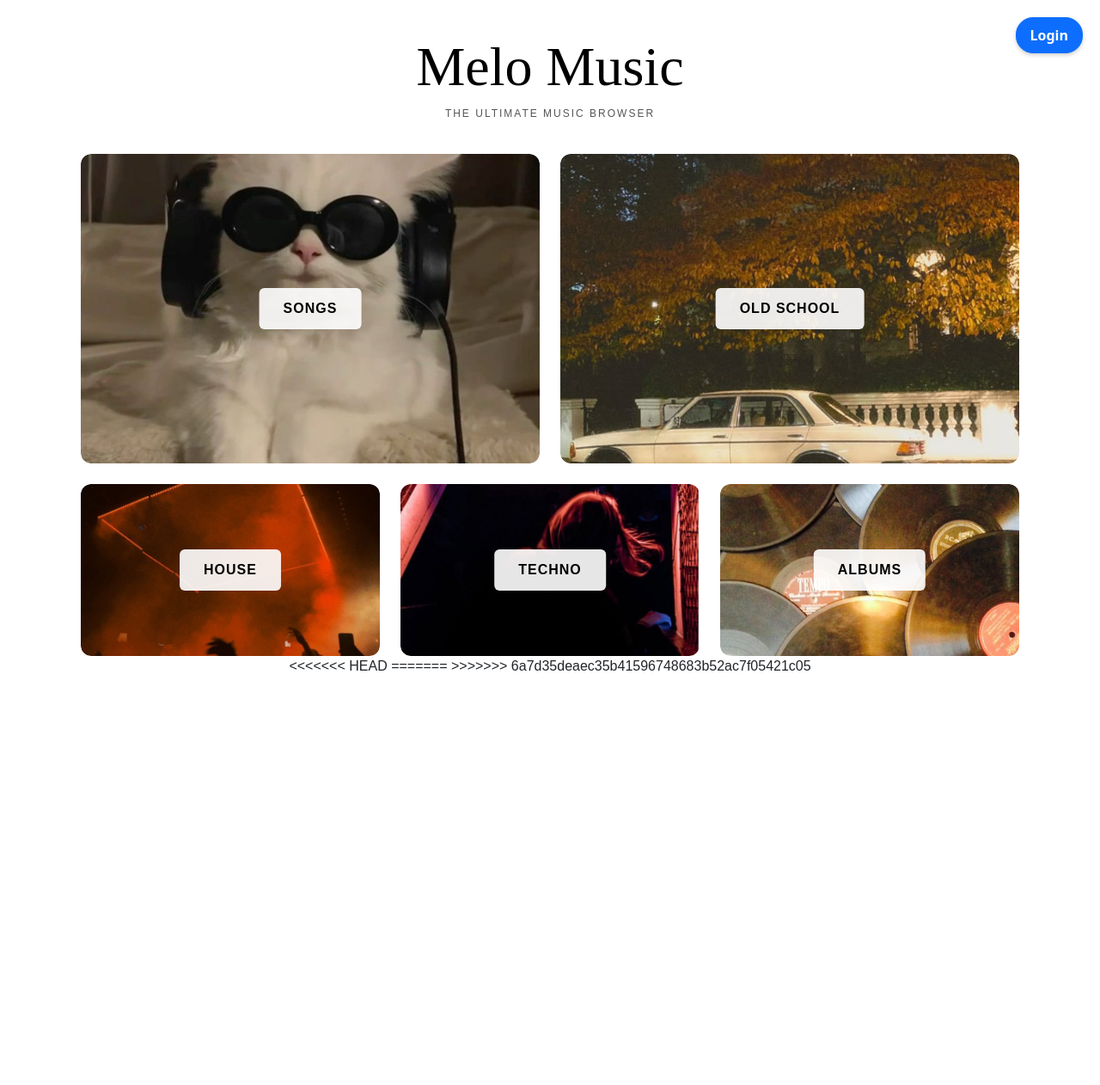
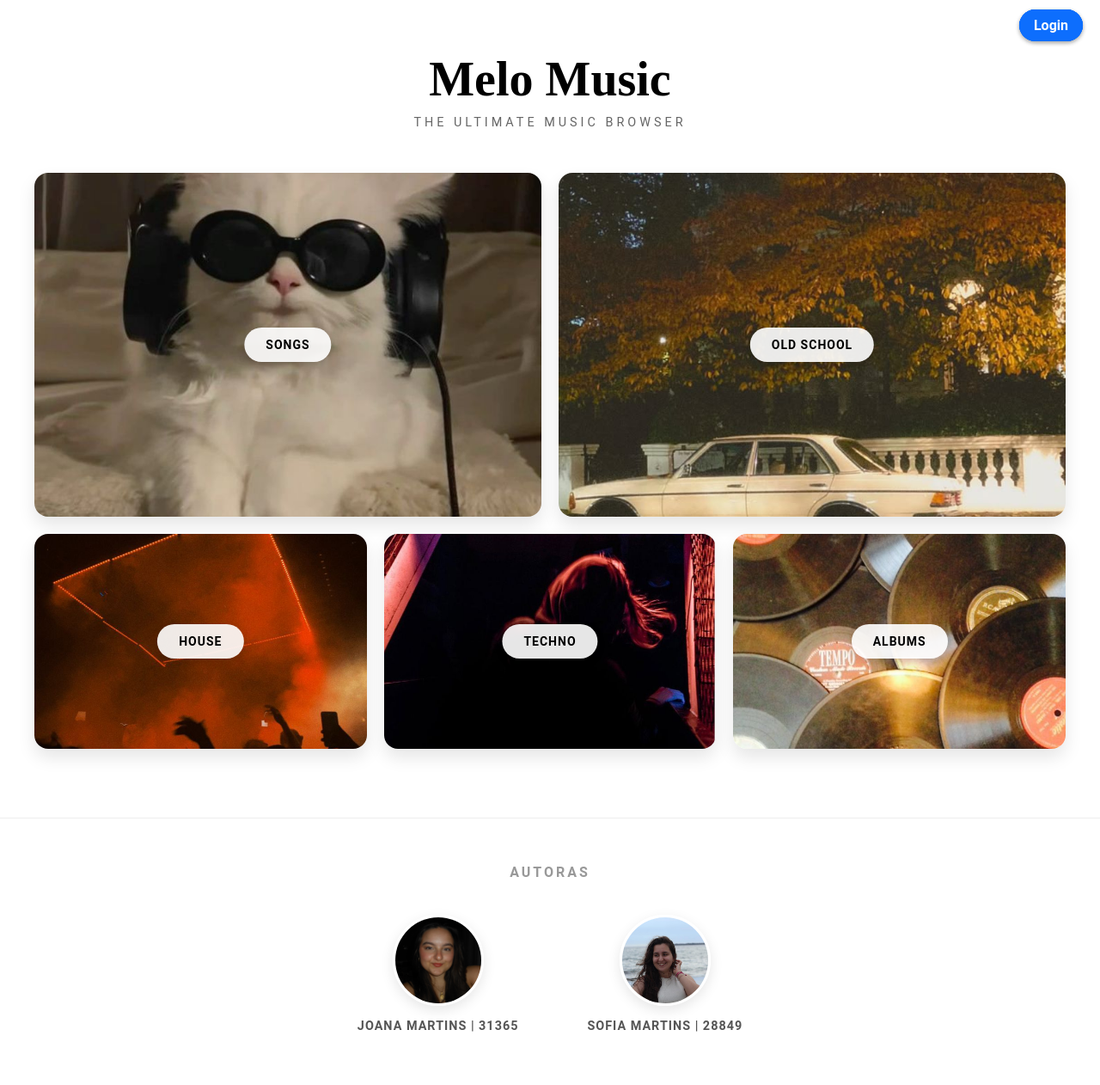
Before and after one commit to santosjoanita/SPOTIFY2.0, a PHP site: page /movie/ in a window 1280 px wide. Shown: the whole page at 86% size. Before the commit the page ends 780 px from the top, so only its background shows below. Run offline with PHP 8.4, Linux system fonts and the light colour scheme; data that the repository does not hold is empty.

Commit message:
adicionei secção de autoras + filtros mas falta meter os filtros a funcionar

```diff
--- a/app/models/Songs.php
+++ b/app/models/Songs.php
@@ -3,6 +3,8 @@ namespace app\models;
 use app\core\Db;
 
 class Songs {
+
+
 
     // --- FUNÇÃO NOVA: TOP 3 GÉNEROS ---
     public static function getTopGenres() {
--- a/app/views/home/index.php
+++ b/app/views/home/index.php
@@ -1,22 +1,19 @@
 <?php
-// Carregar o Model Songs para buscar o Top 3
 use app\models\Songs;
 
 // Busca os Top 3 Géneros
 $topGenres = Songs::getTopGenres();
 
-// Define valores padrão (fallback) caso a BD esteja vazia
+// Fallback caso a BD esteja vazia
 $g1 = $topGenres[0] ?? ['genre' => 'Old School'];
 $g2 = $topGenres[1] ?? ['genre' => 'House'];
 $g3 = $topGenres[2] ?? ['genre' => 'Techno'];
 
-// Função auxiliar simples para escolher a imagem baseada no nome
 function getGenreImage($genreName, $alias) {
     $name = strtolower($genreName);
     if (strpos($name, 'old') !== false) return $alias . '/assets/img/car_oldschool.jpg';
     if (strpos($name, 'house') !== false) return $alias . '/assets/img/boots_house.jpg';
     if (strpos($name, 'tech') !== false) return $alias . '/assets/img/techno_concert.jpg';
-    // Imagem genérica para géneros novos (Pop, Rock, etc)
     return $alias . '/assets/img/records_albums.jpg';
 }
 ?>
@@ -26,79 +23,74 @@ function getGenreImage($genreName, $alias) {
   <head>
     <meta charset="utf-8">
     <meta name="viewport" content="width=device-width, initial-scale=1">
-     <link rel="stylesheet" href="<?php echo $url_alias; ?>/assets/css/home.index.css">
-
-    <link href="https://cdn.jsdelivr.net/npm/bootstrap@5.1.3/dist/css/bootstrap.min.css" rel="stylesheet" integrity="sha384-1BmE4kWBq78iYhFldvKuhfTAU6auU8tT94WrHftjDbrCEXSU1oBoqyl2QvZ6jIW3" crossorigin="anonymous">
 
     <link rel="stylesheet" href="<?php echo $url_alias; ?>/assets/css/home.index.css">
-    <link href="https://cdn.jsdelivr.net/npm/bootstrap@5.1.3/dist/css/bootstrap.min.css" rel="stylesheet">
-    <title>Melo</title>
+
+    <?php require_once 'app/views/partials/header.php'; ?>
+
+    <title>Melo Music</title>
   </head>
   <body>
-<div class="container">
-  <h1>Melo Music</h1>
-  <h3>THE ULTIMATE MUSIC BROWSER</h3>
 
- <div class="container home-content">
-  <div class="row gx-4 gy-4">
+<div class="main-container">
 
-    <!-- CARD 1: SONGS (Fixo) -->
-    <div class="col-md-6">
-      <div class="card-container">
-        <img src="<?php echo $url_alias; ?>/assets/img/cat_songs.jpg" class="card-image big" alt="Cat Songs">
-        <a href="<?php echo $url_alias;?>/Songs" class="card-link">SONGS</a>
+  <div class="header-title">
+      <h1>Melo Music</h1>
+      <h3>THE ULTIMATE MUSIC BROWSER</h3>
+  </div>
+
+  <div class="home-grid">
+
+      <div class="grid-item big">
+          <img src="<?php echo $url_alias; ?>/assets/img/cat_songs.jpg" alt="Cat Songs">
+          <a href="<?php echo $url_alias;?>/Songs" class="card-btn">SONGS</a>
       </div>
-    </div>
 
-        <!-- CARD 2: TOP GÉNERO #1 (Dinâmico) -->
-    <div class="col-md-6">
-      <div class="card-container">
-        <!-- Usa a imagem baseada no nome do género -->
-        <img src="<?php echo getGenreImage($g1['genre'], $url_alias); ?>" class="card-image big" alt="<?php echo $g1['genre']; ?>">
-        <!-- Link dinâmico para o controller (inclui o nome do género) -->
-        <a href="<?php echo $url_alias;?>/Genres/1genre/<?php echo urlencode($g1['genre']); ?>" class="card-link text-uppercase">
-          <?php echo $g1['genre']; ?>
-        </a>
+      <div class="grid-item big">
+          <img src="<?php echo getGenreImage($g1['genre'], $url_alias); ?>" alt="<?php echo $g1['genre']; ?>">
+          <a href="<?php echo $url_alias;?>/Genres/1genre/<?php echo urlencode($g1['genre']); ?>" class="card-btn text-uppercase">
+              <?php echo $g1['genre']; ?>
+          </a>
       </div>
-    </div>
 
-    <!-- CARD 3: TOP GÉNERO #2 (Dinâmico) -->
-    <div class="col-md-4">
-      <div class="card-container">
-        <img src="<?php echo getGenreImage($g2['genre'], $url_alias); ?>" class="card-image small" alt="<?php echo $g2['genre']; ?>">
-        <a href="<?php echo $url_alias;?>/Genres/2genre/<?php echo urlencode($g2['genre']); ?>" class="card-link text-uppercase">
-          <?php echo $g2['genre']; ?>
-        </a>
+      <div class="grid-item small">
+          <img src="<?php echo getGenreImage($g2['genre'], $url_alias); ?>" alt="<?php echo $g2['genre']; ?>">
+          <a href="<?php echo $url_alias;?>/Genres/2genre/<?php echo urlencode($g2['genre']); ?>" class="card-btn text-uppercase">
+              <?php echo $g2['genre']; ?>
+          </a>
       </div>
-    </div>
 
-    <!-- CARD 4: TOP GÉNERO #3 (Dinâmico) -->
-    <div class="col-md-4">
-      <div class="card-container">
-        <img src="<?php echo getGenreImage($g3['genre'], $url_alias); ?>" class="card-image small" alt="<?php echo $g3['genre']; ?>">
-        <a href="<?php echo $url_alias;?>/Genres/3genre/<?php echo urlencode($g3['genre']); ?>" class="card-link text-uppercase">
-          <?php echo $g3['genre']; ?>
-        </a>
+      <div class="grid-item small">
+          <img src="<?php echo getGenreImage($g3['genre'], $url_alias); ?>" alt="<?php echo $g3['genre']; ?>">
+          <a href="<?php echo $url_alias;?>/Genres/3genre/<?php echo urlencode($g3['genre']); ?>" class="card-btn text-uppercase">
+              <?php echo $g3['genre']; ?>
+          </a>
       </div>
-    </div>
 
-    <!-- CARD 5: ÁLBUNS (Fixo) -->
-    <div class="col-md-4">
-      <div class="card-container">
-        <img src="<?php echo $url_alias; ?>/assets/img/records_albums.jpg" class="card-image small" alt="Albums">
-        <a href="<?php echo $url_alias;?>/Albums" class="card-link">ALBUMS</a>
+      <div class="grid-item small">
+          <img src="<?php echo $url_alias; ?>/assets/img/records_albums.jpg" alt="Albums">
+          <a href="<?php echo $url_alias;?>/Albums" class="card-btn">ALBUMS</a>
       </div>
-    </div>
+
   </div>
 </div>
 
-<<<<<<< HEAD
+<div class="authors-section">
+    <h2>AUTORAS</h2>
 
+    <div class="authors-list">
+        <div class="author-item">
+            <img src="<?= $url_alias ?>/assets/img/joana.jpeg" alt="Joana Martins">
+            <p>Joana Martins | 31365</p>
+        </div>
 
-    <script src="https://cdn.jsdelivr.net/npm/bootstrap@5.1.3/dist/js/bootstrap.bundle.min.js" integrity="sha384-ka7Sk0Gln4gmtz2MlQnikT1wXgYsOg+OMhuP+IlRH9sENBO0LRn5q+8nbTov4+1p" crossorigin="anonymous"></script>
+        <div class="author-item">
+            <img src="<?= $url_alias ?>/assets/img/sofia.jpeg" alt="Sofia Martins">
+            <p>Sofia Martins | 28849</p>
+        </div>
+    </div>
+</div>
 
-=======
-    <script src="https://cdn.jsdelivr.net/npm/bootstrap@5.1.3/dist/js/bootstrap.bundle.min.js"></script>
->>>>>>> 6a7d35deaec35b41596748683b52ac7f05421c05
-  </body>
+<script src="<?= $url_alias ?>/assets/js/main.js"></script>
+</body>
 </html>
--- a/assets/css/home.index.css
+++ b/assets/css/home.index.css
@@ -1,85 +1,173 @@
 
-/* Page container (keeps Bootstrap .container behavior) */
-.container {
-  text-align: center;
-  margin-top: 40px;
-  font-family: Arial, sans-serif;
+body {
+    background-color: #fff;
+    font-family: 'Roboto', sans-serif;
+    margin: 0;
+    padding: 0;
+    color: #333;
 }
 
-.container h1 {
-  font-size: 64px; /* título grande, mas mais realista */
-  margin-bottom: 8px;
-  color: #000;
-  font-family: 'Times New Roman', Times, serif;
+.main-container {
+    max-width: 1200px;
+    margin: 60px auto;
+    padding: 0 20px;
 }
 
-.container h3 {
-  font-size: 12px;
-  letter-spacing: 2px;
-  margin-bottom: 30px;
-  color: #555;
+/* --- TÍTULOS --- */
+.header-title {
+    text-align: center;
+    margin-bottom: 50px;
+}
+
+.header-title h1 {
+    font-family: 'Playfair Display', serif;
+    font-size: 3.5rem;
+    margin: 0;
+    color: #000;
+}
+
+.header-title h3 {
+    font-size: 0.9rem;
+    letter-spacing: 4px;
+    color: #666;
+    font-weight: 400;
+    margin-top: 10px;
+    text-transform: uppercase;
 }
 
 
-.card-container {
-  position: relative;
-  overflow: hidden;
-  border-radius: 12px;
+.home-grid {
+    display: grid;
+    grid-template-columns: repeat(6, 1fr);
+    gap: 20px; /
 }
 
-/* Base for card images */
-.card-image {
-  width: 100%;
-  display: block;
-  object-fit: cover;
-  border-radius: 12px;
+/* Configuração dos Itens da Grelha */
+.grid-item {
+    position: relative;
+    border-radius: 16px;
+    overflow: hidden;
+    box-shadow: 0 10px 20px rgba(0,0,0,0.1);
+    transition: transform 0.3s ease, box-shadow 0.3s ease;
 }
 
-/* Size variations */
-.card-image.big {
-  height: 360px;
+
+.grid-item.big {
+    grid-column: span 3;
+    height: 400px;
 }
 
-.card-image.small {
-  height: 200px;
+.grid-item.small {
+    grid-column: span 2;
+    height: 250px;
 }
 
-/* Overlay central button/link */
-.card-link {
+
+.grid-item img {
+    width: 100%;
+    height: 100%;
+    object-fit: cover; /* não distorce*/
+    display: block;
+    transition: transform 0.5s ease;
+}
+
+
+
+
+/* --- BOTÕES DENTRO DOS CARDS --- */
+.card-btn {
     position: absolute;
     top: 50%;
     left: 50%;
     transform: translate(-50%, -50%);
-  background-color: rgba(255,255,255,0.9);
-  padding: 12px 28px;
-  font-size: 16px;
+
+    background-color: rgba(255, 255, 255, 0.9);
+    padding: 12px 25px;
+    font-size: 14px;
+    font-weight: bold;
     text-decoration: none;
     color: #000;
-  border-radius: 6px;
-  font-weight: 700;
+    border-radius: 30px;
     letter-spacing: 1px;
+    box-shadow: 0 4px 10px rgba(0,0,0,0.15);
+    transition: all 0.3s ease;
+    white-space: nowrap;
+    text-transform: uppercase;
 }
 
-/* Hover effect */
-.card-container:hover .card-image {
-  transform: scale(1.03);
-  transition: transform 0.35s ease;
+.card-btn:hover {
+    background-color: #fff;
+    padding: 14px 30px;
+    cursor: pointer;
 }
 
+/* --- SECÇÃO AUTORAS --- */
+.authors-section {
+    margin-top: 80px;
+    padding-top: 40px;
+    padding-bottom: 60px;
+    border-top: 1px solid #eee;
+    text-align: center;
+}
+
+.authors-section h2 {
+    color: #999;
+    font-size: 1rem;
+    letter-spacing: 3px;
+    margin-bottom: 40px;
+    text-transform: uppercase;
+}
+
+.authors-list {
+    display: flex;
+    justify-content: center;
+    gap: 80px;
+    flex-wrap: wrap;
+}
+
+.author-item {
+    display: flex;
+    flex-direction: column;
+    align-items: center;
+}
+
+.author-item img {
+    width: 100px;
+    height: 100px;
+    border-radius: 50%;
+    object-fit: cover;
+    border: 3px solid #fff;
+    box-shadow: 0 5px 15px rgba(0,0,0,0.1);
+    margin-bottom: 15px;
+}
+
+.author-item p {
+    font-weight: bold;
+    color: #555;
+    font-size: 0.9rem;
+    margin: 0;
+    letter-spacing: 1px;
+    text-transform: uppercase;
+}
+
+/* --- RESPONSIVO --- */
 @media (max-width: 768px) {
-  .container h1 {
-    font-size: 36px;
+    .home-grid {
+        display: flex;
+        flex-direction: column;
     }
-  .card-image.big {
-    height: 220px;
+
+    .grid-item.big,
+    .grid-item.small {
+        height: 200px;
+        width: 100%;
     }
-  .card-image.small {
-    height: 180px;
+
+    .header-title h1 {
+        font-size: 2.5rem;
     }
-  .card-link {
-    padding: 10px 18px;
-    font-size: 14px;
+
+    .authors-list {
+        gap: 40px;
     }
 }
-
-/* end of file */
--- a/assets/css/main.css
+++ b/assets/css/main.css
@@ -1,9 +1,9 @@
-/* --- Header / Botão de Login Flutuante --- */
+
 .site-header {
-    position: fixed;
+    position: absolute;
     top: 20px;
     right: 20px;
-    z-index: 1000; /* Garante que fica por cima de tudo */
+    z-index: 1000; /*para ficar acima de tudo*/
 }
 
 /* Estilo dos botões dentro do header */
@@ -24,6 +24,7 @@
     background-color: white;
     color: #333;
     border: 1px solid #ccc;
+    text-transform: lowercase;
 }
 
 .site-header .auth-cta a.btn-primary {
@@ -32,13 +33,13 @@
     border: 1px solid #0d6efd;
 }
 
-/* Ajuste para ecrãs pequenos */
+/* responsivo */
 @media (max-width: 576px) {
     .site-header { top: 10px; right: 10px; }
     .site-header .auth-cta a { padding: 6px 12px; font-size: 14px; }
 }
 
-/* --- Estilos Gerais de Capas (mantidos do teu ficheiro) --- */
+
 .album-cover {
     width: 220px; height: 220px; object-fit: cover;
     margin: 0 auto 12px; display: block; border-radius: 8px;
```
Also changed, not shown: app/controllers/Songs.php (+7 -5 lines), app/core/Db.php (+3 -8 lines), app/views/Songs/index.php (+14 -4 lines), app/views/genres/1genre.php (+14 -0 lines), app/views/genres/2genre.php (+14 -0 lines), app/views/genres/3genre.php (+14 -0 lines), assets/js/views_songs.js (+37 -1 lines), assets/img/joana.jpeg (added), assets/img/sofia.jpeg (added). Lines whose indentation alone changed are shown as unchanged.
